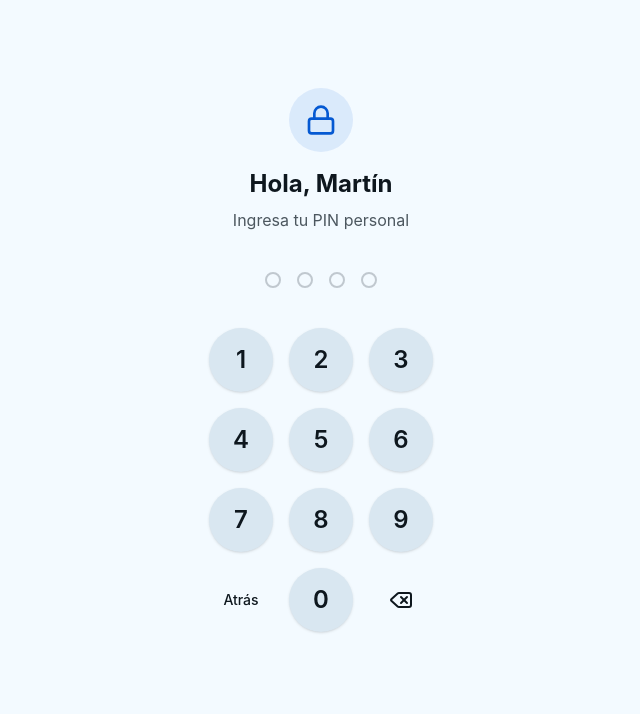
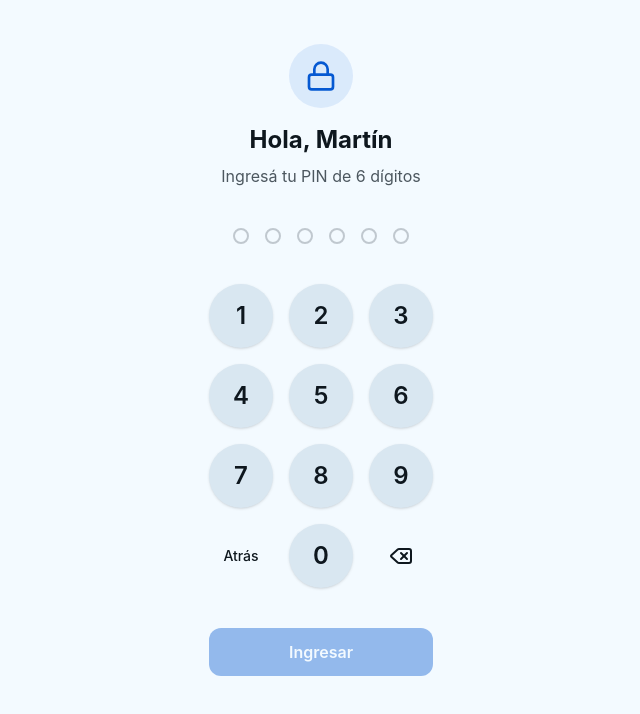
Before and after one commit to martin07amurrio-cell/finanzas-mm, a React (Vite) app: page / in a window 1280 px wide. Both pictures are taken after a click on the button "Martín". Shown: the top 714 px of the page, without its empty margins (319-959 px from the left). Built offline with nearby package versions, Linux system fonts and the light colour scheme; no server answers.

Commit message:
feat(setup): adaptar acceso por PIN y esquema a instalación familiar nueva

```diff
--- a/src/components/auth/PinEntry.tsx
+++ b/src/components/auth/PinEntry.tsx
@@ -12,7 +12,7 @@ export function PinEntry({ userName, onBack, onComplete, error }: PinEntryProps)
   const [pin, setPin] = useState('')
 
   const handleNumber = (num: string) => {
-    if (pin.length < 4) {
+    if (pin.length < 6) {
       setPin(prev => prev + num)
     }
   }
@@ -20,12 +20,6 @@ export function PinEntry({ userName, onBack, onComplete, error }: PinEntryProps)
   const handleDelete = () => {
     setPin(prev => prev.slice(0, -1))
   }
-
-  useEffect(() => {
-    if (pin.length === 4) {
-      onComplete(pin)
-    }
-  }, [pin, onComplete])
 
   useEffect(() => {
     if (error) {
@@ -40,11 +34,11 @@ export function PinEntry({ userName, onBack, onComplete, error }: PinEntryProps)
           <Lock className="w-8 h-8 text-primary" />
         </div>
         <h2 className="text-2xl font-bold">Hola, {userName}</h2>
-        <p className="text-muted-foreground">Ingresa tu PIN personal</p>
+        <p className="text-muted-foreground">Ingresá tu PIN de 6 dígitos</p>
       </div>
 
       <div className="flex space-x-4">
-        {[0, 1, 2, 3].map(i => (
+        {[0, 1, 2, 3, 4, 5].map(i => (
           <div
             key={i}
             className={`w-4 h-4 rounded-full border-2 transition-all duration-200 ${
@@ -85,6 +79,14 @@ export function PinEntry({ userName, onBack, onComplete, error }: PinEntryProps)
           <Delete className="w-6 h-6" />
         </button>
       </div>
+      <button
+        type="button"
+        disabled={pin.length !== 6}
+        onClick={() => onComplete(pin)}
+        className="w-full max-w-xs rounded-xl bg-primary px-5 py-3 text-primary-foreground font-semibold disabled:opacity-40"
+      >
+        Ingresar
+      </button>
     </div>
   )
 }
```
